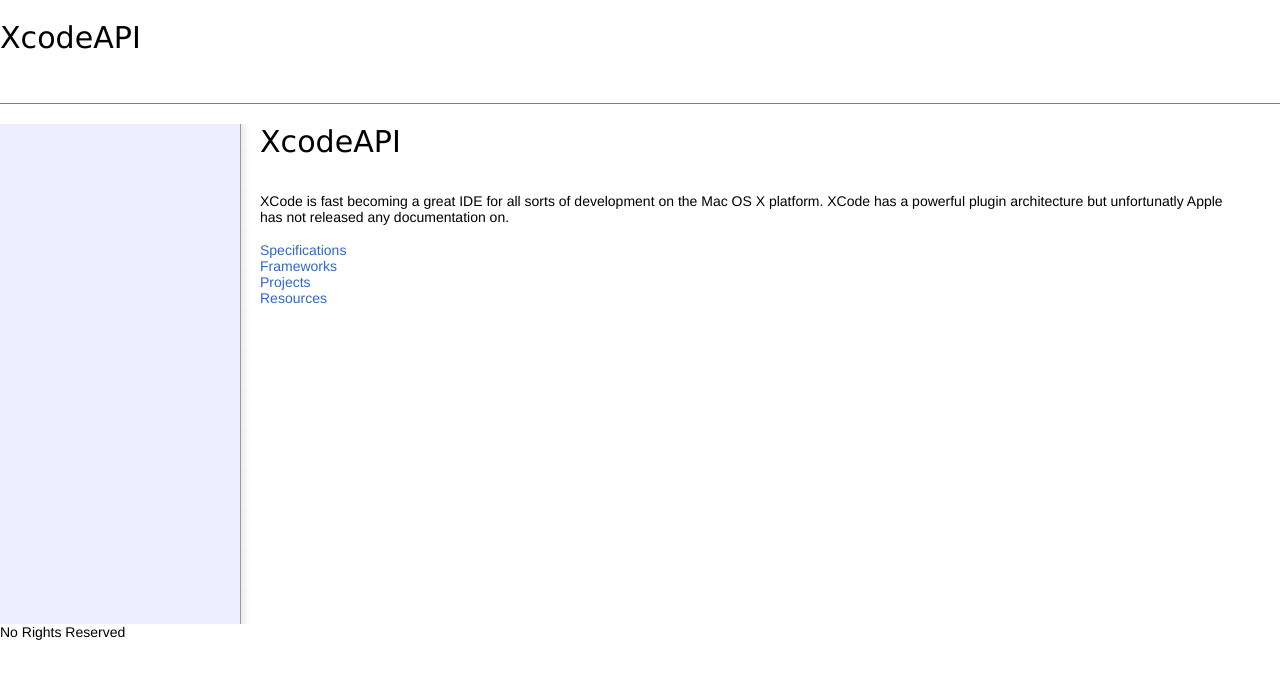
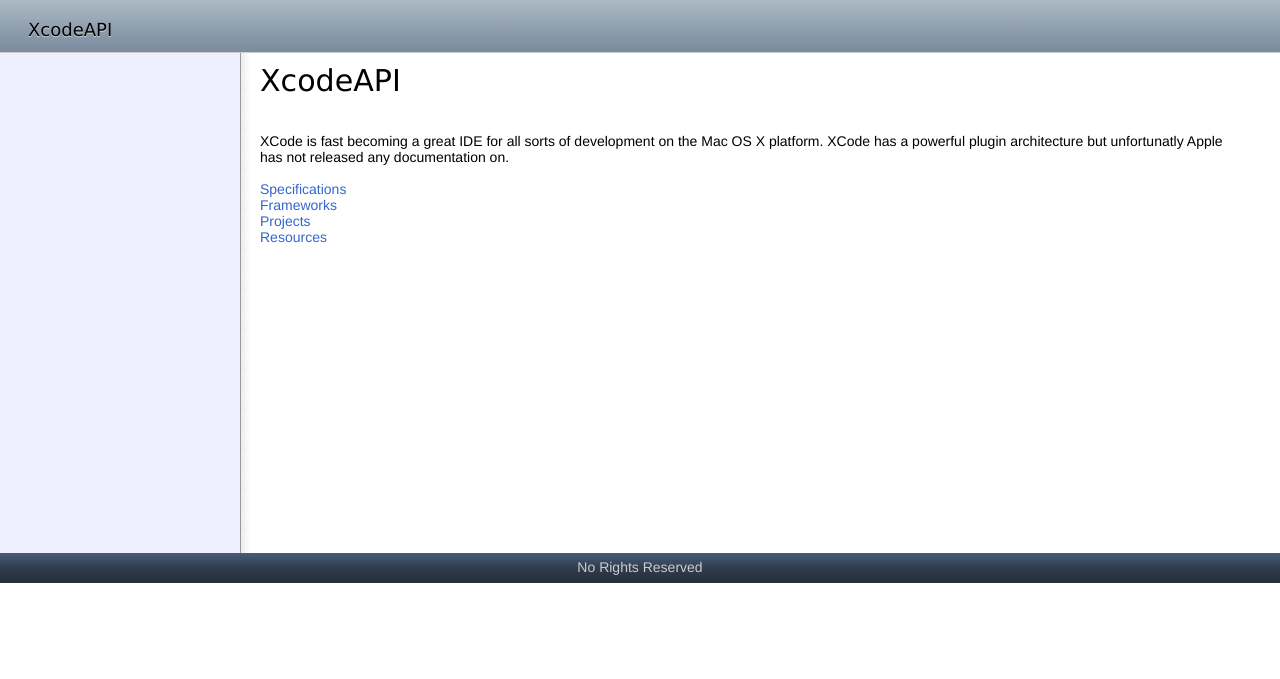
Before and after one commit to lroathe/XcodeAPI, a Jekyll site: the page built from index.md, in a window 1280 px wide. Shown: the top 679 px of the page. Built offline with Jekyll 4.4.1, drawn with Linux system fonts in a browser that asks for light colours; Markdown is read by kramdown in place of the engine named in the settings; comment, search, counter and statistics services are not loaded.

Commit message:
Compiled css from last commit

```diff
--- a/css/screen.css
+++ b/css/screen.css
@@ -68,33 +68,33 @@
   font-family: "Helvetica Neue", Arial, sans-serif;
   background: #FFF;
   color: #000;
-  margin: 0px;
   font-size: 14px;
   line-height: 16px;
 }
 
-/* line 19, ../_sass/screen.scss */
+/* line 18, ../_sass/screen.scss */
 a {
   color: #3366cc;
   text-decoration: none;
 }
 
-/* line 24, ../_sass/screen.scss */
+/* line 23, ../_sass/screen.scss */
 h1 {
   color: black;
   font: normal normal normal 215%/normal "Lucida Grande", Geneva, Helvetica, Arial, sans-serif;
   font-weight: normal;
   margin-bottom: 1.15em;
-  margin-top: 20px;
+  margin-top: 0px;
 }
 
-/* line 32, ../_sass/screen.scss */
+/* line 31, ../_sass/screen.scss */
 h2 {
   border-bottom: 1px solid #5088c5;
   color: #3c4c6c;
   font-size: 187%;
   font-weight: normal;
   margin-top: 1.75em;
+  margin-bottom: 0.6em;
   padding-bottom: 2px;
 }
 
@@ -147,7 +147,7 @@
 
 /* Layouting */
 /* line 83, ../_sass/screen.scss */
-header {
+.header {
   background: #EDF3FE;
   background-image: -webkit-gradient(linear, 0% 0%, 0% 100%, color-stop(0%, #adbac6), color-stop(50%, #92a1b1), color-stop(100%, #7a8b9e));
   background-image: -moz-linear-gradient(top, #adbac6 0%, #92a1b1 50%, #7a8b9e 100%);
@@ -155,48 +155,49 @@
   padding: 1em 2em 0.5em 2em;
 }
 /* line 88, ../_sass/screen.scss */
-header h1 {
+.header h1 {
+  text-shadow: #d5d5d5 0px 1px 0;
   font-size: 18px;
   margin: 5px 0;
   padding: 0;
 }
-/* line 92, ../_sass/screen.scss */
-header h1 .type {
+/* line 93, ../_sass/screen.scss */
+.header h1 .type {
   font-size: 17px;
   display: block;
 }
-/* line 96, ../_sass/screen.scss */
-header h1 .type, header h1 .parent {
+/* line 97, ../_sass/screen.scss */
+.header h1 .type, .header h1 .parent {
   color: #666;
 }
-/* line 100, ../_sass/screen.scss */
-header h2 {
+/* line 101, ../_sass/screen.scss */
+.header h2 {
   font-size: 12px;
   margin: 0;
   padding: 0;
   border: none;
   padding-bottom: 0;
 }
-/* line 107, ../_sass/screen.scss */
-header ul {
+/* line 108, ../_sass/screen.scss */
+.header ul {
   margin-top: 0.3em;
   margin-bottom: 0;
   font-size: 12px;
 }
-/* line 111, ../_sass/screen.scss */
-header ul li {
+/* line 112, ../_sass/screen.scss */
+.header ul li {
   list-style: none;
   margin-left: 0;
   margin-bottom: 0;
 }
 
-/* line 119, ../_sass/screen.scss */
+/* line 120, ../_sass/screen.scss */
 #wrapper {
   background: white url("/images/bg.png") repeat-y;
   min-height: 500px;
 }
 
-/* line 124, ../_sass/screen.scss */
+/* line 125, ../_sass/screen.scss */
 nav {
   float: left;
   width: 210px;
@@ -204,41 +205,46 @@
   overflow-x: hidden;
   font-size: 12px;
   line-height: 14px;
+  font-weight: bold;
 }
-
 /* line 133, ../_sass/screen.scss */
-#content {
-  margin-left: 250px;
-  padding: 0 40px 40px 10px;
+nav li {
+  padding: 0px 0px 7px 20px;
 }
 
 /* line 138, ../_sass/screen.scss */
+#content {
+  margin-left: 250px;
+  padding: 10px 40px 40px 10px;
+}
+
+/* line 143, ../_sass/screen.scss */
 .param {
   font-style: italic;
   margin: 0px;
 }
 
-/* line 143, ../_sass/screen.scss */
+/* line 148, ../_sass/screen.scss */
 .param-desc {
   padding-left: 20px;
 }
 
-/* line 147, ../_sass/screen.scss */
-footer {
+/* line 152, ../_sass/screen.scss */
+.footer {
   clear: both;
   height: 30px;
   background: #EDF3FE;
   background-image: -webkit-gradient(linear, 0% 0%, 0% 100%, color-stop(0%, #485d77), color-stop(50%, #303c4f), color-stop(100%, #252d38));
   background-image: -moz-linear-gradient(top, #485d77 0%, #303c4f 50%, #252d38 100%);
 }
-/* line 152, ../_sass/screen.scss */
-footer p {
+/* line 157, ../_sass/screen.scss */
+.footer p {
   color: #CCC;
   padding: 6px 0px;
   text-align: center;
 }
 
-/* line 160, ../_sass/screen.scss */
+/* line 165, ../_sass/screen.scss */
 .clear {
   clear: both;
   width: 0;
```
